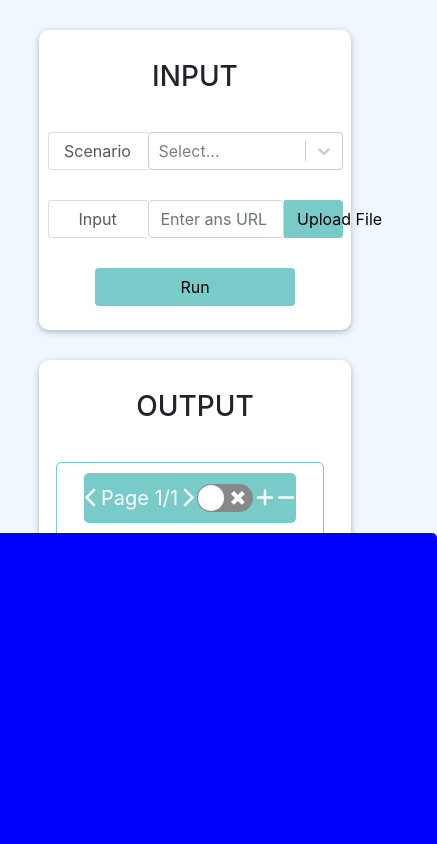
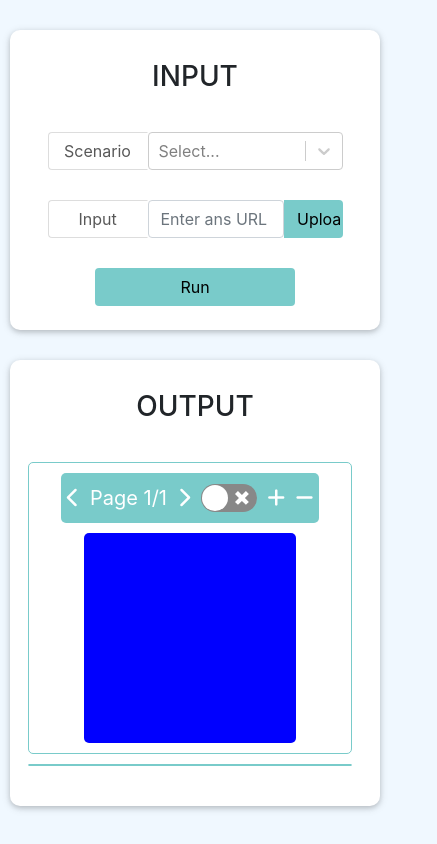
Before and after one commit to tvthag1611/box-theanhdz, a React (Create React App) app: page / in a window 390 px wide. Shown: the top 844 px of the page, 437 px wide, since content can reach past the window. Built offline with nearby package versions, Linux system fonts and the light colour scheme.

Commit message:
update 2

```diff
--- a/src/components/input/Input.css
+++ b/src/components/input/Input.css
@@ -49,8 +49,15 @@
 .btn-upload {
     background-color: #79CBCA;
     width: 15vw;
+    overflow: hidden;
 }
 
 .btn-group {
     margin-top: 30px;
 }
+
+@media screen and (max-width: 992px) {
+    .input-style {
+        width: 95%;
+    }
+}
--- a/src/components/input/Input.js
+++ b/src/components/input/Input.js
@@ -14,7 +14,7 @@ export default function Input() {
         setSelectedOption(selectedOption);
     };
     return (
-        <div className="container input-style">
+        <div className="container-fluid input-style">
             <h3>INPUT</h3>
             <div className="btn-group" role="group">
                 <button type="button" className="btn disabled scenario">Scenario</button>
--- a/src/components/output/Output.css
+++ b/src/components/output/Output.css
@@ -8,6 +8,7 @@
     margin-top: 30px;
     box-shadow: 0 2px 5px 0 rgba(0,0,0,0.16), 0 2px 10px 0 rgba(0,0,0,0.12);
     background-color: white;
+    margin-bottom: 30px;
 }
 
 .output-style h3 {
@@ -23,6 +24,7 @@
     margin-top: 30px;
     background-color: white;
     height: auto;
+    margin-bottom: 30px;
 }
 
 @media screen and (max-width: 992px) {
@@ -34,6 +36,9 @@
         margin-right: 0px;
         width: 100%;
         margin-bottom: 10px;
+    }
+    .output-style {
+        width: 95%;
     }
 }
 
--- a/src/components/output/Output.js
+++ b/src/components/output/Output.js
@@ -11,7 +11,7 @@ export default function Output() {
     }
 
     return (
-        <div className="container output-style">
+        <div className="container-fluid output-style">
             <h3>OUTPUT</h3>
             <div className="content-output">
                 <div className="output-left">
--- a/src/components/output/Output.scss
+++ b/src/components/output/Output.scss
@@ -1,4 +1,6 @@
 $wd: 700px * 595px / 842px;
+$wd1: 500px * 595px / 842px;
+$wd2: 300px * 595px / 842px;
 .output-left-document {
     width: $wd;
     height: 610px;
@@ -10,3 +12,25 @@ $wd: 700px * 595px / 842px;
     flex: 1;
     height: 700px;
 }
+
+@media screen and (max-width: 600px) {
+    .output-left-document {
+        width: $wd1;
+        height: 410px;
+    }
+
+    .output-left {
+        height: 500px;
+    }
+}
+
+@media screen and (max-width: 435px) {
+    .output-left-document {
+        width: $wd2;
+        height: 210px;
+    }
+
+    .output-left {
+        height: 300px;
+    }
+}
```
Also changed, not shown: src/App.css (line endings or trailing spaces).
